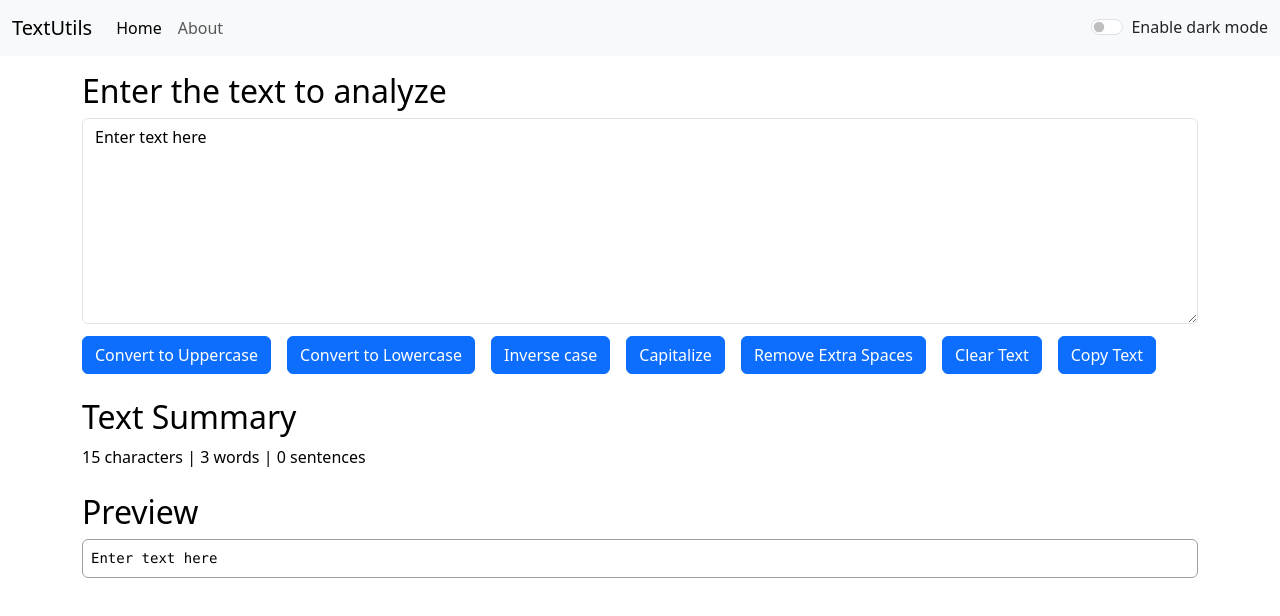
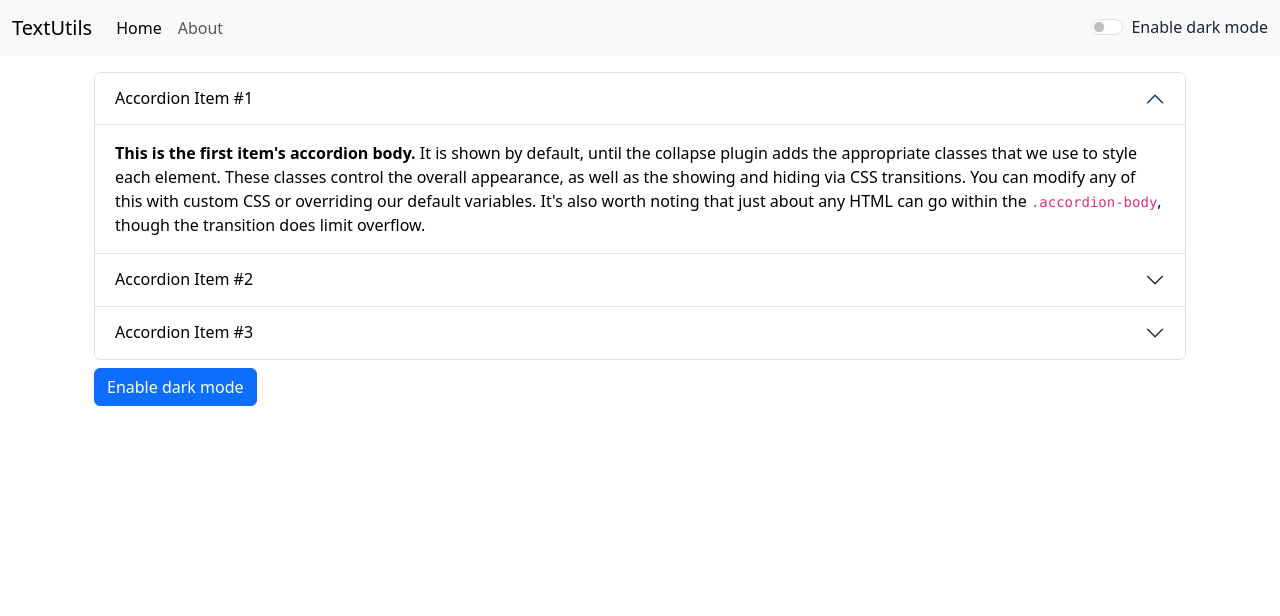
Before and after one commit to gourab-stu/wordform-reactjs, a React (Create React App) app: page /about in a window 1280 px wide. Shown: the top 616 px of the page. Built offline with nearby package versions, Linux system fonts and the light colour scheme.

Commit message:
intro to react-routing-dom

```diff
--- a/package.json
+++ b/package.json
@@ -10,6 +10,7 @@
     "bootstrap-icons": "^1.11.3",
     "react": "^18.3.1",
     "react-dom": "^18.3.1",
+    "react-router-dom": "^7.0.2",
     "react-scripts": "5.0.1",
     "web-vitals": "^2.1.4"
   },
--- a/src/App.js
+++ b/src/App.js
@@ -2,10 +2,11 @@
 import "./App.css";
 import "../node_modules/bootstrap/dist/css/bootstrap.min.css";
 import "../node_modules/bootstrap/dist/js/bootstrap.min.js";
-// import About from "./components/About";
+import About from "./components/About";
 import Navbar from "./components/Navbar";
 import TextForm from "./components/TextForm";
 import Alert from "./components/Alert";
+import { BrowserRouter as Router, Routes, Route, Link } from "react-router-dom";
 
 function App() {
   const [mode, setMode] = useState("light");
@@ -13,7 +14,7 @@
   const showAlert = (message, type) => {
     setAlert({
       message: message,
-      type: type
+      type: type,
     });
     setTimeout(() => {
       setAlert(null);
@@ -32,12 +33,16 @@
   };
   return (
     <>
-      <Navbar title="TextUtils" aboutText="About" mode={mode} toggleMode={toggleMode} />
-      <Alert alert={alert} />
-      <div className="container my-3">
-        <TextForm heading="Enter the text to analyze" mode={mode} showAlert={showAlert} />
-        {/* <About/> */}
-      </div>
+      <Router>
+        <Navbar title="TextUtils" aboutText="About" mode={mode} toggleMode={toggleMode} />
+        <Alert alert={alert} />
+        <div className="container my-3">
+          <Routes>
+            <Route exact path="/about" element={<About />} />
+            <Route exact path="/" element={<TextForm heading="Enter the text to analyze" mode={mode} showAlert={showAlert} />} />
+          </Routes>
+        </div>
+      </Router>
     </>
   );
 }
--- a/src/components/Navbar.js
+++ b/src/components/Navbar.js
@@ -1,28 +1,29 @@
 import React from "react";
 import PropTypes from "prop-types";
+import { Link } from "react-router-dom";
 
 export default function Navbar({ title = "Set title here", aboutText = "Set about here", mode, toggleMode }) {
   return (
     <>
       <nav className={`navbar navbar-expand-lg navbar-${mode} bg-${mode}`}>
         <div className="container-fluid">
-          <a className="navbar-brand" href="/">
+          <Link className="navbar-brand" to="/">
             {title}
-          </a>
+          </Link>
           <button className="navbar-toggler" type="button" data-bs-toggle="collapse" data-bs-target="#navbarSupportedContent" aria-controls="navbarSupportedContent" aria-expanded="false" aria-label="Toggle navigation">
             <span className="navbar-toggler-icon"></span>
           </button>
           <div className="collapse navbar-collapse" id="navbarSupportedContent">
             <ul className="navbar-nav me-auto mb-2 mb-lg-0">
               <li className="nav-item">
-                <a className="nav-link active" aria-current="page" href="/">
+                <Link className="nav-link active" aria-current="page" to="/">
                   Home
-                </a>
+                </Link>
               </li>
               <li className="nav-item">
-                <a className="nav-link" href="/">
+                <Link className="nav-link" to="/about">
                   {aboutText}
-                </a>
+                </Link>
               </li>
             </ul>
             {/* <form className="d-flex" role="search">
```
Also changed, not shown: 1 other file (tests, documents, lock files or other folders).
